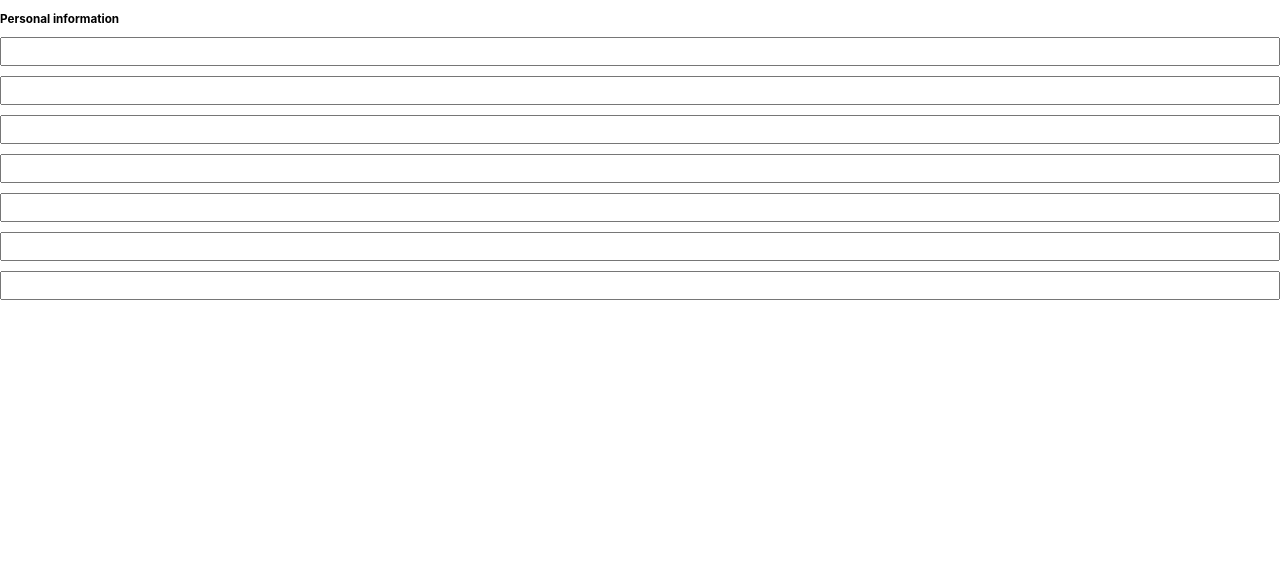
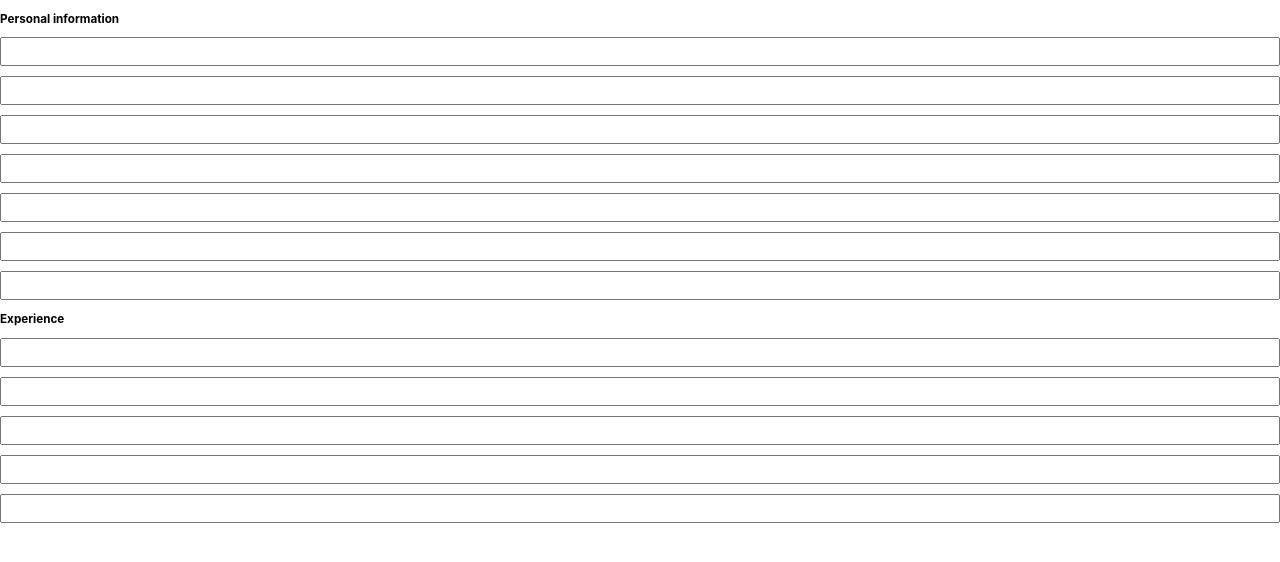
Before and after one commit to nemanjamalesija/cv-creator, a React (Create React App) app: page / in a window 1280 px wide. Shown: the top 562 px of the page. Built offline with nearby package versions, Linux system fonts and the light colour scheme.

Commit message:
Add Experience component

```diff
--- a/src/App.tsx
+++ b/src/App.tsx
@@ -1,4 +1,5 @@
 import React from 'react';
+import FormExperience from './components/FormExperience';
 import FormPersonalInfo from './components/FormPersonalInfo';
 import { useGlobalContext } from './context';
 /* const user = require('./constants/img-undefined.jpg') as string; */
@@ -9,6 +10,7 @@ function App() {
   return (
     <div className="cv-container">
       <FormPersonalInfo />
+      <FormExperience />
     </div>
   );
 }
--- /dev/null
+++ b/src/components/Experience.tsx
@@ -0,0 +1,25 @@
+import React from 'react';
+type experienceProps = {
+  id: string;
+  position: string;
+  company: string;
+  city: string;
+  from: string;
+  to: string;
+};
+
+const Experience = (props: experienceProps) => {
+  const { id, position, company, city, from, to } = props;
+
+  return (
+    <div className="form-control">
+      <input type="text" name="position" value={position} />
+      <input type="text" name="company" value={company} />
+      <input type="text" name="city" value={city} />
+      <input type="text" name="from" value={from} />
+      <input type="text" name="to" value={to} />
+    </div>
+  );
+};
+
+export default Experience;
--- /dev/null
+++ b/src/components/FormExperience.tsx
@@ -0,0 +1,18 @@
+import React from 'react';
+import { useGlobalContext } from '../context';
+import Experience from './Experience';
+
+const FormExperience = () => {
+  const { experience } = useGlobalContext();
+
+  return (
+    <section className="section section-experience">
+      <h3 className="heading-section">Experience</h3>
+      {experience.map((exp) => (
+        <Experience key={exp.id} {...exp} />
+      ))}
+    </section>
+  );
+};
+
+export default FormExperience;
```
